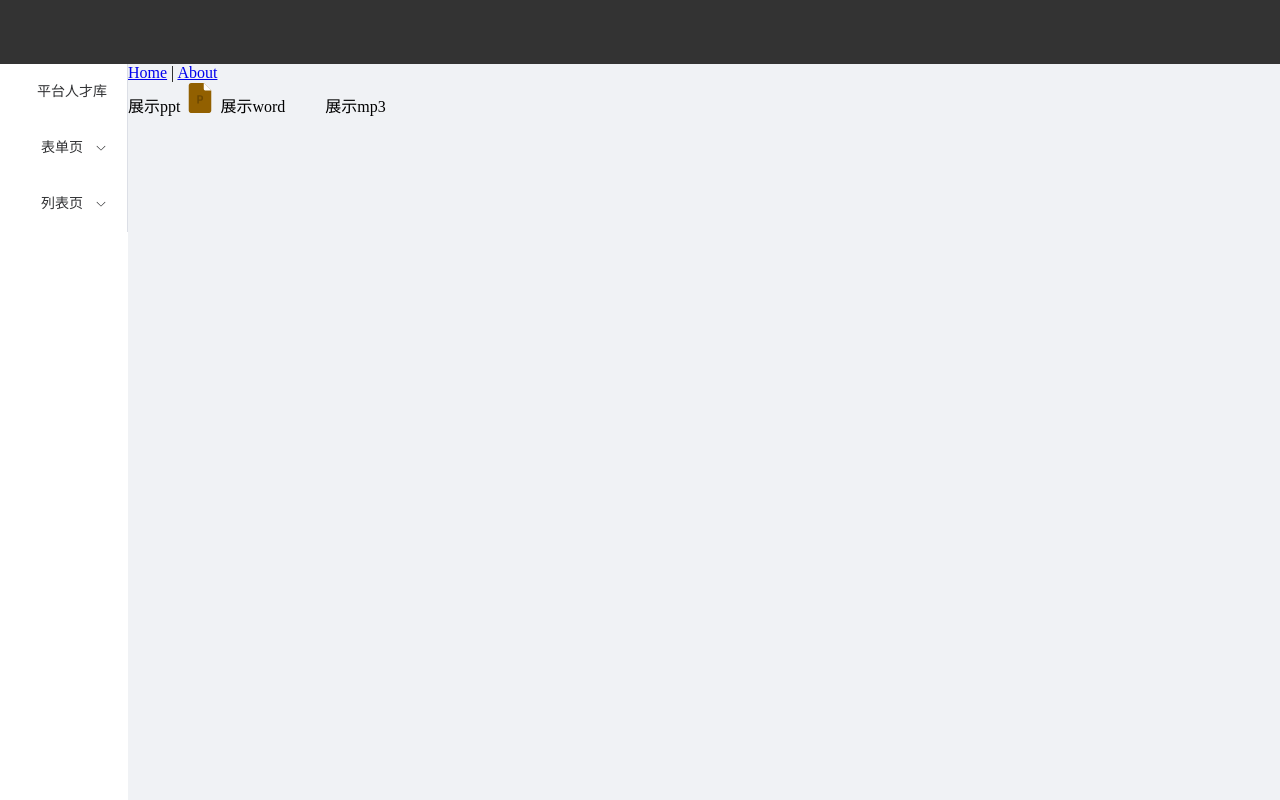
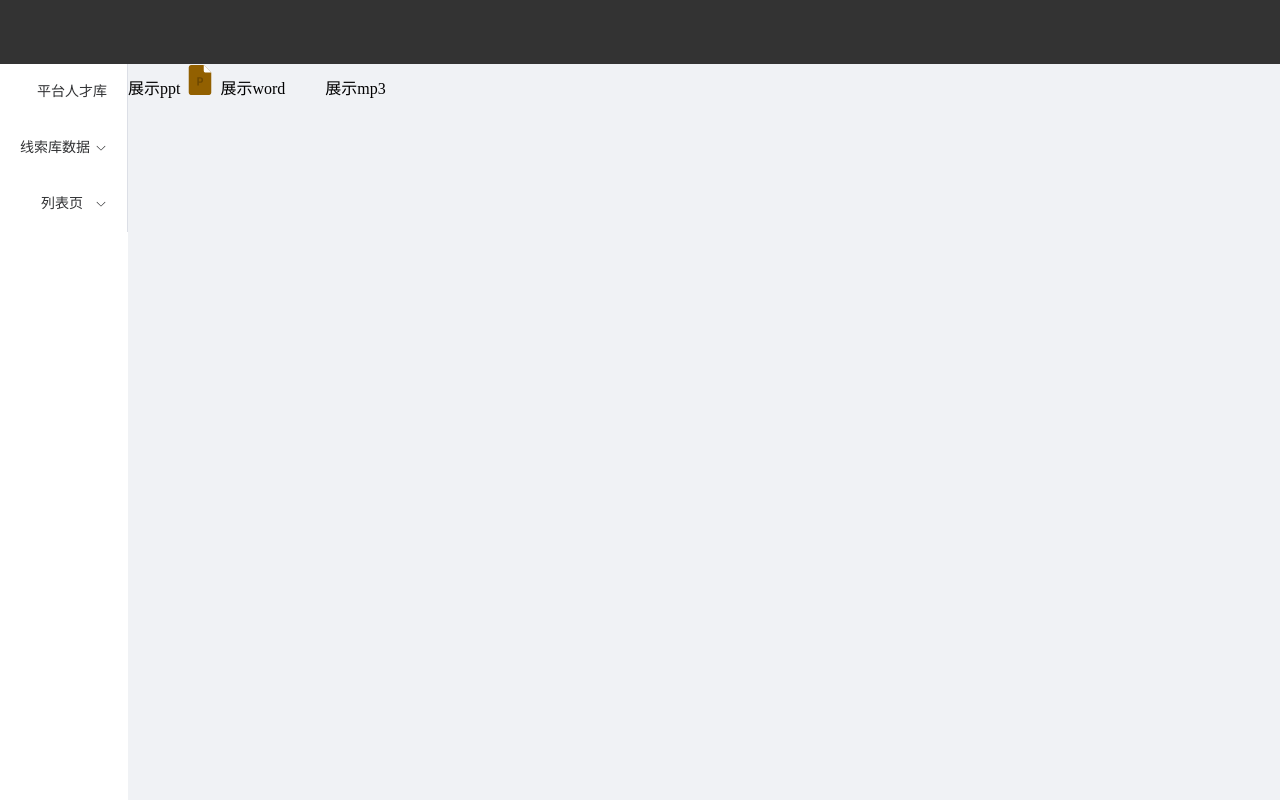
Before and after one commit to TuLvTaDie/Vue3-TS, a Vue app in the folder vuets/: page / in a window 1280 px wide. Built offline with nearby package versions, Linux system fonts and the light colour scheme.

Commit message:
线索库数据

```diff
--- a/vuets/src/App.vue
+++ b/vuets/src/App.vue
@@ -11,10 +11,10 @@
         <leftTabs :data="menuList"/>
       </div>
       <div class="pageBody">
-        <nav>
+        <!-- <nav>
           <router-link to="/">Home</router-link> |
           <router-link to="/about">About</router-link>
-        </nav>
+        </nav> -->
         <router-view/>
       </div>
     </div>
@@ -62,28 +62,16 @@ export default defineComponent({
         id: '2',
         path: '/UserFilled',
         name: 'Edit',
-        label: '表单页',
+        label: '线索库数据',
         icon: 'Edit',
         url: '/UserFilled',
         children: [{
           id: '2-1',
-          path: '/about',
-          name: '基础表单',
-          label: '基础表单',
-          url: '/page2',
-          },{
-          id: '2-2',
-          path: '/about',
-          name: '分步表单',
-          label: '分步表单',
-          url: '/page2',
-        },{
-          id: '2-3',
-          path: '/about',
-          name: '高级表单',
-          label: '高级表单',
-          url: '/page2',
-        },],
+          path: '/myCustomer',
+          name: '客户管理',
+          label: '客户管理',
+          url: '',
+          }],
       },
       {
         id: '3',
--- /dev/null
+++ b/vuets/src/components/mainBank/searchBox.vue
@@ -0,0 +1,11 @@
+<template>
+  <div>搜索框</div>
+</template>
+
+<script setup lang="ts">
+
+</script>
+
+<style scoped lang="scss">
+
+</style>
--- a/vuets/src/router/index.ts
+++ b/vuets/src/router/index.ts
@@ -25,7 +25,11 @@ const routes: Array<RouteRecordRaw> = [
     name: 'test',
     component: () => import(/* webpackChunkName: "about" */ '../views/TestView.vue')
   },
-
+  {
+    path: '/myCustomer',
+    name: 'myCustomer',
+    component: () => import(/* webpackChunkName: "about" */ '@/views/mainBank/myCustomer.vue')
+  },
 ]
 
 const router = createRouter({
--- /dev/null
+++ b/vuets/src/views/mainBank/myCustomer.vue
@@ -0,0 +1,13 @@
+<template>
+  <search-box></search-box>
+  <div>列表</div>
+</template>
+
+<script setup lang="ts">
+import searchBox from '@/components/mainBank/searchBox.vue';
+
+</script>
+
+<style scoped lang="scss">
+
+</style>
```
